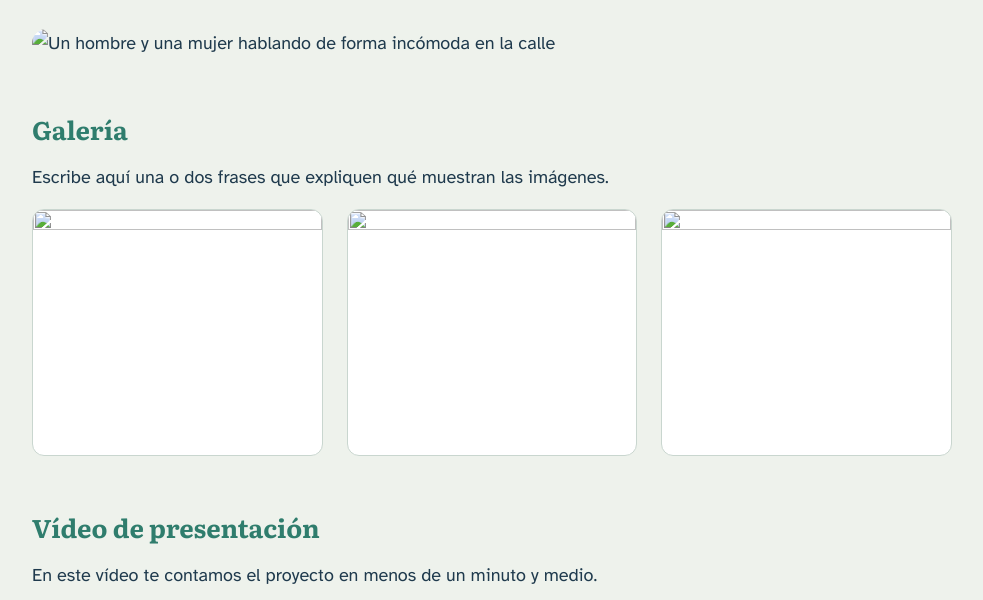
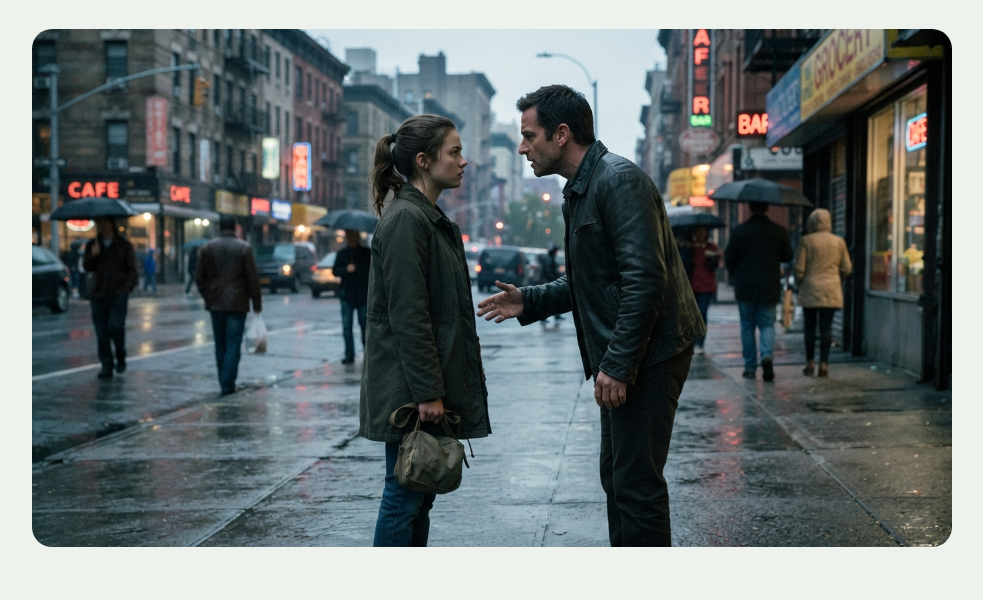
Before and after one commit to fatimatrabajo22-hash/practica-imagenes-video, a plain HTML site: page index.html in a window 1280 px wide. Shown: the part 150-750 px from the top of the page, without its empty margins (148-1131 px from the left). Drawn offline with Linux system fonts and the light colour scheme.

Commit message:
Update index.html

```diff
--- a/index.html
+++ b/index.html
@@ -74,7 +74,7 @@
 
     /* PASO 3: imagen de cabecera */
     .imagen-cabecera {
-      width: 100%;<
+      width: 100%;
       aspect-ratio: 16 / 9;
       object-fit: cover;
       border-radius: 1.25rem;
@@ -149,7 +149,7 @@
 
     <div class="zona" data-aviso="Aquí aparecerá tu imagen de cabecera (paso 3)">
       <!-- PASO 3: CABECERA ============================ INICIO -->
-<img class="imagen-cabecera" src="img/cabecera.png.jpg" alt="Un hombre y una mujer hablando de forma incómoda en la calle">
+<img class="imagen-cabecera" src="img/cabecera.jpg" alt="Un hombre y una mujer hablando de forma incómoda en la calle">
       <!-- PASO 3: CABECERA =============================== FIN -->
     </div>
   </header>
@@ -160,21 +160,20 @@
       <h2>Galería</h2>
       <!-- Cambia este párrafo: explica qué muestran tus imágenes -->
       <p>Escribe aquí una o dos frases que expliquen qué muestran las imágenes.</p>
-
       <div class="zona" data-aviso="Aquí aparecerá tu galería de tres imágenes (paso 4)">
         <!-- PASO 4: GALERÍA ============================= INICIO -->
         <div class="galeria">
           <figure>
-            <img src="img/galeria1.png" alt="">
-            <figcaption></figcaption>
+            <img src="img/galeria1.jpg" alt="Un hombre acosando a una mujer en la calle">
+            <figcaption>PIE DE FOTO 1. Refleja la realidad de muchas mujeres en el día a día. Imagen generada con Gemini (IA)</figcaption>
           </figure>
           <figure>
-            <img src="img/galeria2.png" alt="">
-            <figcaption></figcaption>
+            <img src="img/galeria2.jpg" alt="Una mujer con miedo en la calle">
+            <figcaption>PIE DE FOTO 2. Muestra la vulnerabilidad de las mujeres en situaciones de acoso. Imagen generada con Gemini (IA)</figcaption>
           </figure>
           <figure>
-            <img src="img/galeria3.png" alt="">
-            <figcaption></figcaption>
+            <img src="img/galeria3.jpg" alt="Una mujer hablando con una trabajadora social en una oficina">
+            <figcaption>PIE DE FOTO 3. Muestra la importancia de la intervención profesional. Imagen generada con Gemini (IA)</figcaption>
           </figure>
         </div>
         <!-- PASO 4: GALERÍA ================================ FIN -->
```
